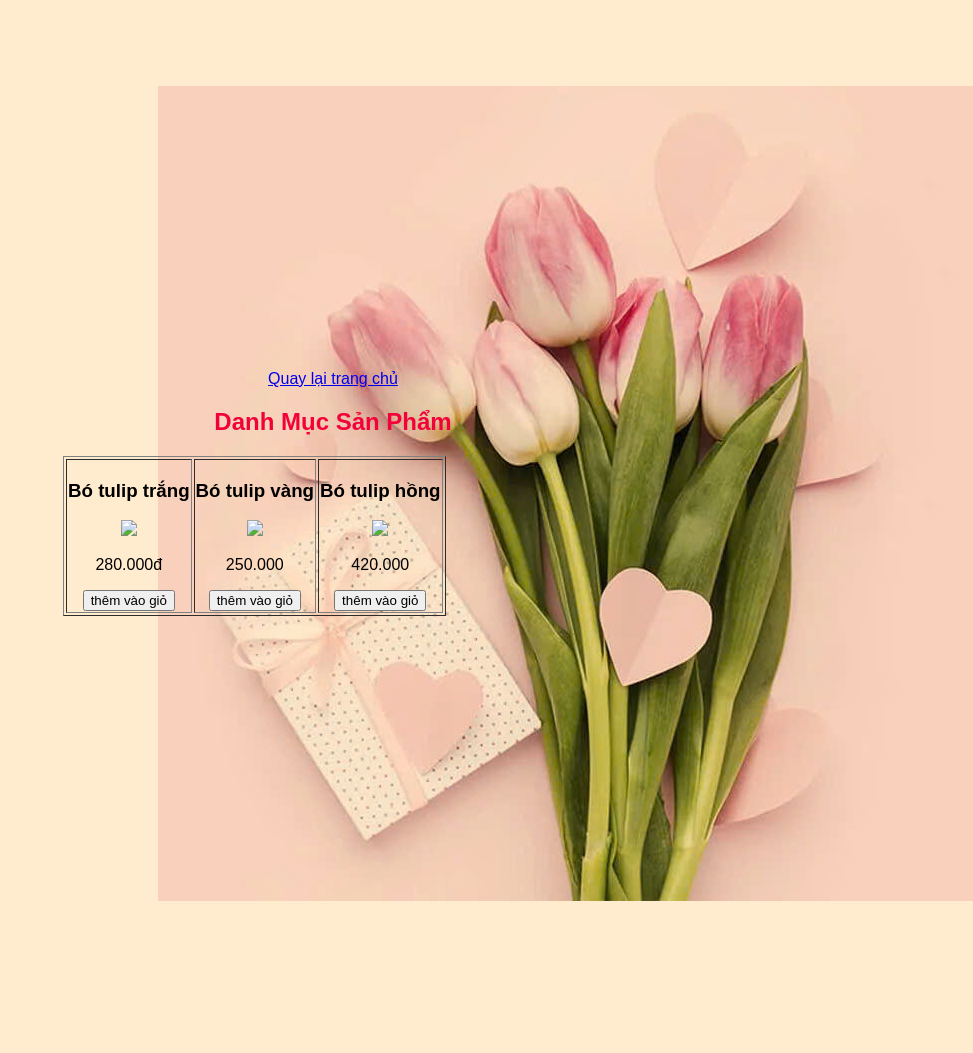
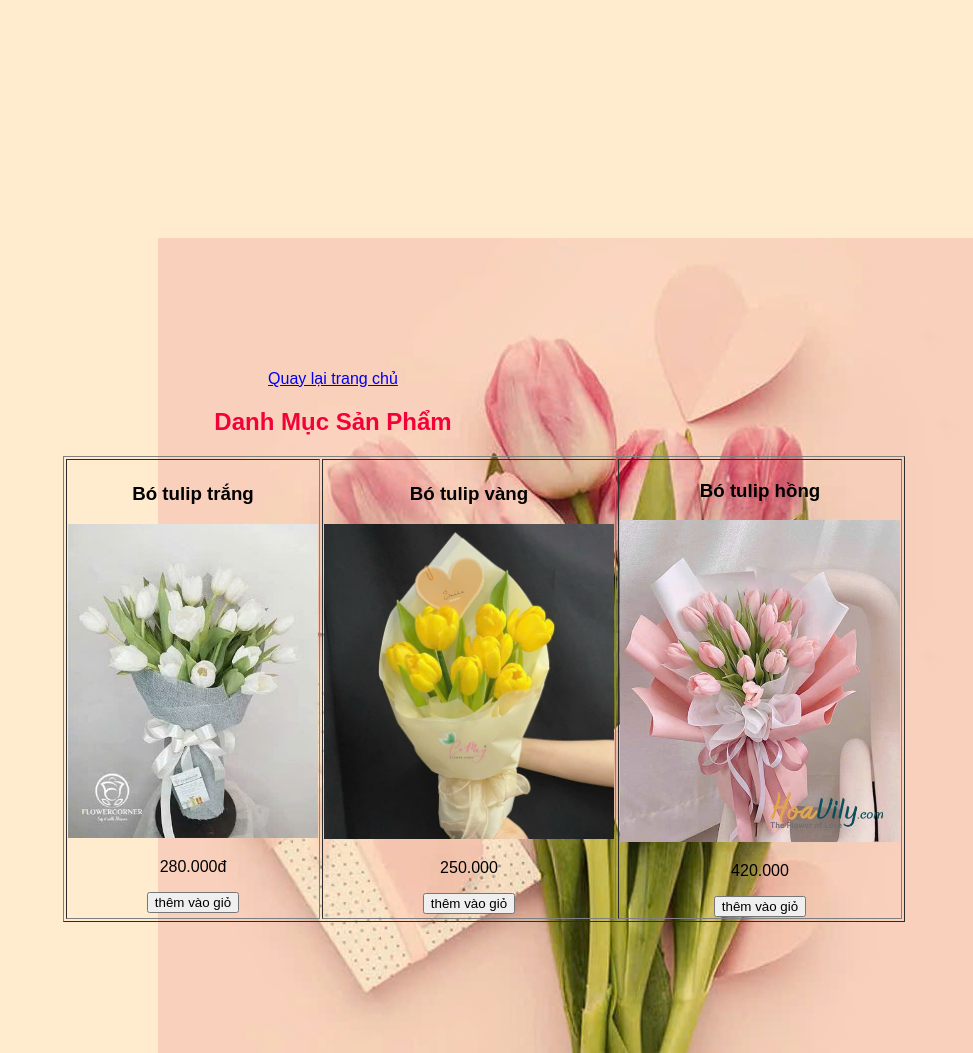
Before and after one commit to khangphan64470-collab/phankhanghtml, a plain HTML site: page sanpham.html in a window 1280 px wide. Shown: the top 1053 px of the page, without its empty margins (307-1280 px from the left). Before the commit the page ends 986 px from the top, so only its background shows below. Drawn offline with Linux system fonts and the light colour scheme; files whose address does not match are found by name.

Commit message:
Update sanpham.html

```diff
--- a/sanpham.html
+++ b/sanpham.html
@@ -4,7 +4,7 @@
     <meta charset="UTF-8" />
     <meta name="viewport" content="width=device-width, initial-scale=1.0" />
     <title>sanpham</title>
-    <link rel="stylesheet" href="../style.css">
+    <link rel="stylesheet" href="./style.css">
     <style>
       body {
         text-align: center;
@@ -15,25 +15,25 @@
     </style>
   </head>
   <body>
-    <a href="../trangchu/index.html">Quay lại trang chủ</a>
+    <a href="./index.html">Quay lại trang chủ</a>
     <h2>Danh Mục Sản Phẩm</h2>
     <table border="1" class="r1">
       <tr>
         <td class="v1">
           <h3>Bó tulip trắng</h3>
-          <img src="../trangchu/image/tuliptrang.jpg" width="250" />
+          <img src="./image/tuliptrang.jpg" width="250" />
           <p>280.000đ</p>
           <button>thêm vào giỏ</button>
         </td>
         <td>
           <h3>Bó tulip vàng</h3>
-          <img src="../trangchu/image/tulipvang.jpg" width="290" />
+          <img src="./image/tulipvang.jpg" width="290" />
           <p>250.000</p>
           <button>thêm vào giỏ</button>
         </td>
         <td>
           <h3>Bó tulip hồng</h3>
-          <img src="../trangchu/image/tuliphong.jpg" width="280" />
+          <img src="./image/tuliphong.jpg" width="280" />
           <p>420.000</p>
           <button>thêm vào giỏ</button>
         </td>
```
